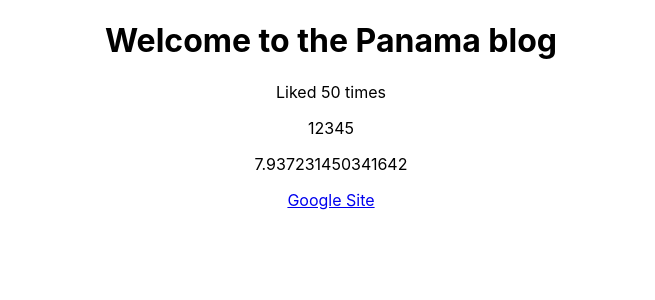
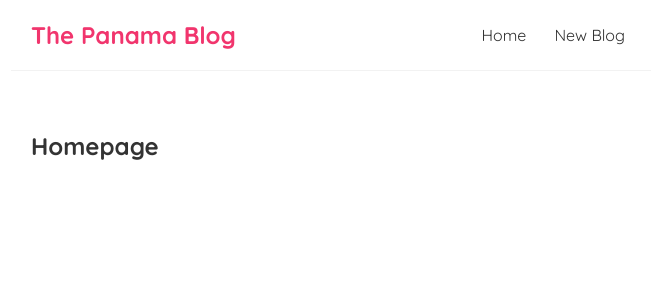
Before and after one commit to alexwebcoder/pick-up-panama-blog, a React (Create React App) app: page / in a window 1280 px wide. Shown: the top 300 px of the page, without its empty margins (309-964 px from the left). Built offline with nearby package versions, Linux system fonts and the light colour scheme.

Commit message:
added header and home components

```diff
--- a/src/App.css
+++ /dev/null
@@ -1,38 +0,0 @@
-.App {
-  text-align: center;
-}
-
-.App-logo {
-  height: 40vmin;
-  pointer-events: none;
-}
-
-@media (prefers-reduced-motion: no-preference) {
-  .App-logo {
-    animation: App-logo-spin infinite 20s linear;
-  }
-}
-
-.App-header {
-  background-color: #282c34;
-  min-height: 100vh;
-  display: flex;
-  flex-direction: column;
-  align-items: center;
-  justify-content: center;
-  font-size: calc(10px + 2vmin);
-  color: white;
-}
-
-.App-link {
-  color: #61dafb;
-}
-
-@keyframes App-logo-spin {
-  from {
-    transform: rotate(0deg);
-  }
-  to {
-    transform: rotate(360deg);
-  }
-}
--- a/src/App.js
+++ b/src/App.js
@@ -1,19 +1,13 @@
-import './App.css';
+import Navbar from './Navbar';
+import Home from './Home';
 
 function App() {
-  const title = 'Welcome to the Panama blog';
-  const likes = 50;
-  const person = { name: 'yoshi', age: 30 };
-  const link = "http://www.google.com";
 
   return (
     <div className="App">
+       <Navbar />
        <div className="content">
-          <h1>{ title }</h1>
-          <p>Liked { likes } times</p>
-          <p>{ [1,2,3,4,5] }</p>
-          <p>{ Math.random() * 10}</p>
-          <a href={link}>Google Site</a>
+          < Home />
        </div>
     </div>
   );
--- /dev/null
+++ b/src/Home.js
@@ -0,0 +1,9 @@
+const Home = () => {
+    return (
+        <div className="home">
+            <h2> Homepage</h2>
+        </div>
+     );
+}
+
+export default Home;
--- /dev/null
+++ b/src/Navbar.js
@@ -0,0 +1,13 @@
+const Navbar = () => {
+    return (
+        <nav className="navbar">
+           <h1>The Panama Blog</h1>
+           <div className="links">
+             <a href="/">Home</a>
+             <a href="/create">New Blog</a>
+           </div>
+        </nav>
+    );
+}
+
+export default Navbar;
--- a/src/index.css
+++ b/src/index.css
@@ -1,13 +1,35 @@
-body {
+@import url('https://fonts.googleapis.com/css2?family=Quicksand:wght@300;400;500;600;700&display=swap');
+
+/* base styles */
+* {
   margin: 0;
-  font-family: -apple-system, BlinkMacSystemFont, 'Segoe UI', 'Roboto', 'Oxygen',
-    'Ubuntu', 'Cantarell', 'Fira Sans', 'Droid Sans', 'Helvetica Neue',
-    sans-serif;
-  -webkit-font-smoothing: antialiased;
-  -moz-osx-font-smoothing: grayscale;
+  font-family: "Quicksand";
+  color: #333;
 }
-
-code {
-  font-family: source-code-pro, Menlo, Monaco, Consolas, 'Courier New',
-    monospace;
+.navbar {
+  padding: 20px;
+  display: flex;
+  align-items: center;
+  max-width: 600px;
+  margin: 0 auto;
+  border-bottom: 1px solid #f2f2f2;
 }
+.navbar h1 {
+  color: #f1356d;
+}
+.navbar .links {
+  margin-left: auto;
+}
+.navbar a {
+  margin-left: 16px;
+  text-decoration: none;
+  padding: 6px;
+}
+.navbar a:hover {
+  color: #f1356d;
+}
+.content {
+  max-width: 600px;
+  margin: 40px auto;
+  padding: 20px;
+}
```
